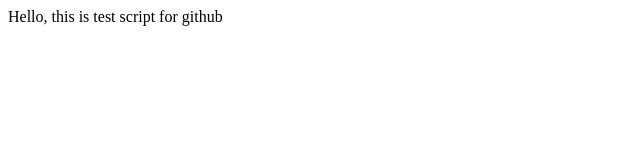
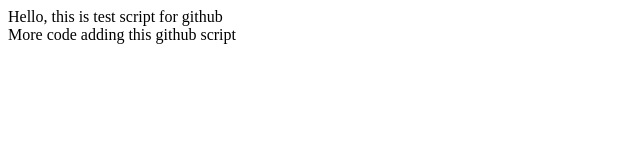
Before and after one commit to contactdp88/youtube.demo, a plain HTML site: page WebContent/index.html in a window 1280 px wide. Shown: the whole page, without its empty margins (0-640 px from the left). Drawn offline with Linux system fonts and the light colour scheme.

Commit message:
more changes to index

```diff
--- a/WebContent/index.html
+++ b/WebContent/index.html
@@ -6,5 +6,7 @@
 </head>
 <body>
 Hello, this is test script for github
+<br>
+More code adding this github script
 </body>
 </html>
```
